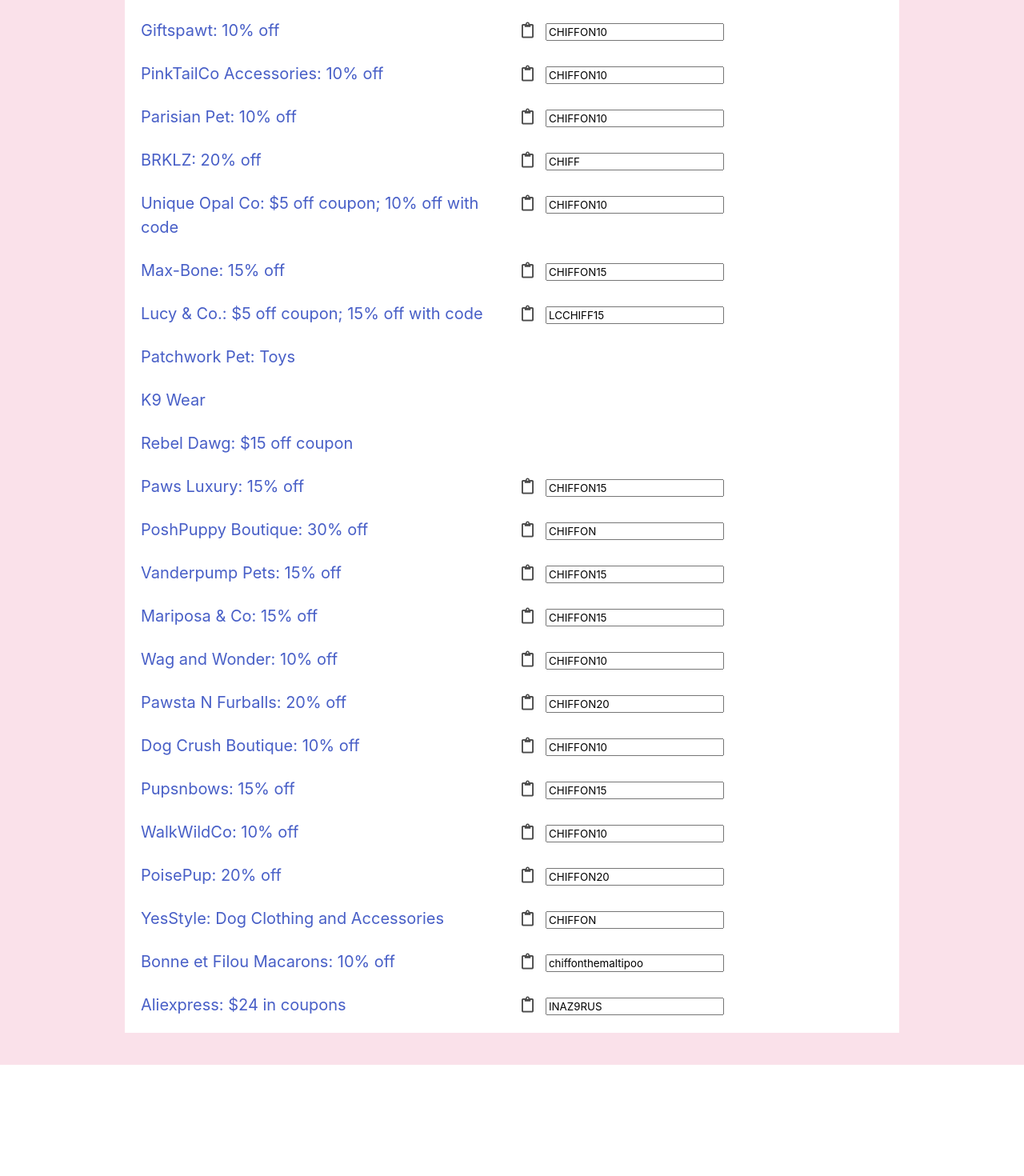
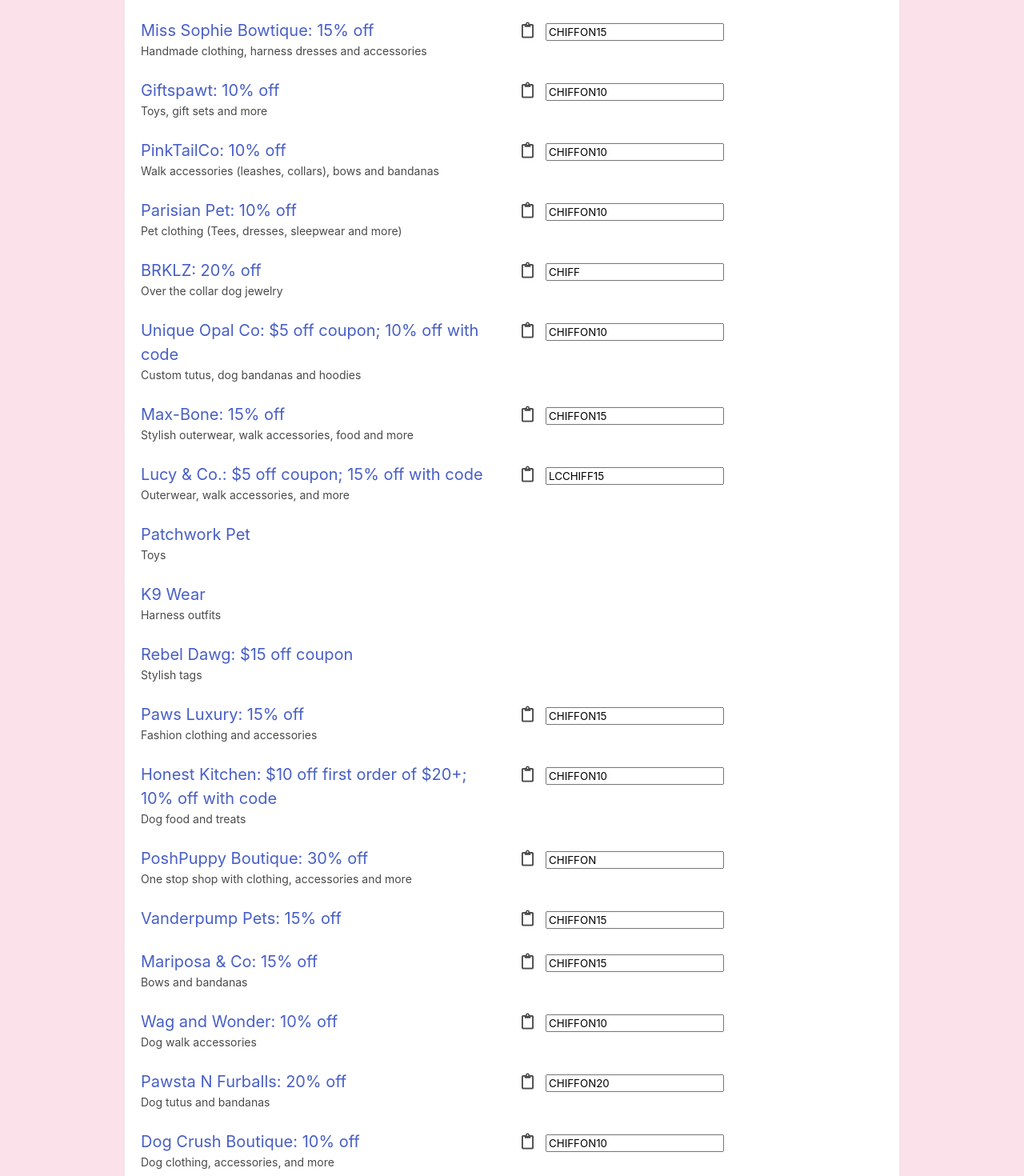
Before and after one commit to TechieQian/chiffon, a React (Create React App) app: page /shop in a window 1280 px wide. Shown: the part 720-2190 px from the top of the page at 80% size. Before the commit the page ends 2051 px from the top, so only its background shows below. Built offline with nearby package versions, Linux system fonts and the light colour scheme.

Commit message:
editing sponsors

```diff
--- a/src/body/Sponsor.tsx
+++ b/src/body/Sponsor.tsx
@@ -8,12 +8,13 @@ interface SponsorProps {
 
 function Sponsor(props: SponsorProps) {
   const { sponsor } = props;
-  const { label, link, code } = sponsor;
+  const { label, link, code, subtitle = ""} = sponsor;
   return (
     <div className={`columns`}>
       <div className="column">
         <div>
           <a href={link}>{label}</a>
+          <div style={{fontSize : "14px"}}>{subtitle}</div>
         </div>
       </div>
       <div className="column">{code && <Coupon text={code} />}</div>
--- a/src/data/sponsors.ts
+++ b/src/data/sponsors.ts
@@ -12,116 +12,132 @@ const sponsors = [
     code: null,
   },
   {
+    link: "https://www.etsy.com/shop/MissSophieBowtique",
+    label: "Miss Sophie Bowtique: 15% off",
+    code: "CHIFFON15",
+    subtitle : "Handmade clothing, harness dresses and accessories",
+  },
+  {
     link: "https://www.giftspawt.com/?ref=chiffon",
     label: "Giftspawt: 10% off",
     code: "CHIFFON10",
+    subtitle: "Toys, gift sets and more",
   },
   {
     link: "https://pinktailco.com/",
-    label: "PinkTailCo Accessories: 10% off",
+    label: "PinkTailCo: 10% off",
     code: "CHIFFON10",
+    subtitle: "Walk accessories (leashes, collars), bows and bandanas",
   },
   {
     link: "https://www.parisianpet.com/?Click=6069",
     label: "Parisian Pet: 10% off",
     code: "CHIFFON10",
+    subtitle: "Pet clothing (Tees, dresses, sleepwear and more)",
   },
   {
     link: "https://www.brklz.com//?ref=bb-xz32gw",
     label: "BRKLZ: 20% off",
     code: "CHIFF",
+    subtitle: "Over the collar dog jewelry",
   },
   {
     link: "http://i.refs.cc/k9Il2ZvM?smile_ref=eyJzbWlsZV9zb3VyY2UiOiJzbWlsZV91aSIsInNtaWxlX21lZGl1bSI6IiIsInNtaWxlX2NhbXBhaWduIjoicmVmZXJyYWxfcHJvZ3JhbSIsInNtaWxlX2N1c3RvbWVyX2lkIjo3MjE1OTYyMzl9",
     label: "Unique Opal Co: $5 off coupon; 10% off with code",
     code: "CHIFFON10",
+    subtitle: "Custom tutus, dog bandanas and hoodies",
   },
   {
     link: "https://max-bone.bop8.net/kn5Wz",
     label: "Max-Bone: 15% off",
     code: "CHIFFON15",
+    subtitle: "Stylish outerwear, walk accessories, food and more",
   },
   {
     link:
       "http://i.refs.cc/3jn5PukK?smile_ref=http://i.refs.cc/3jn5PukK?smile_ref=eyJzbWlsZV9zb3VyY2UiOiJzbWlsZV91aSIsInNtaWxlX21lZGl1bSI6IiIsInNtaWxlX2NhbXBhaWduIjoicmVmZXJyYWxfcHJvZ3JhbSIsInNtaWxlX2N1c3RvbWVyX2lkIjo0MTMxODczOTl9",
     label: "Lucy & Co.: $5 off coupon; 15% off with code",
     code: "LCCHIFF15",
+    subtitle: "Outerwear, walk accessories, and more",
   },
   {
     link: "https://shareasale.com/r.cfm?b=1505106&u=2634834&m=95444&urllink=&afftrack= ",
-    label: "Patchwork Pet: Toys",
+    label: "Patchwork Pet",
     code: null,
+    subtitle: "Toys",
   },
   {
     link: "https://shareasale.com/r.cfm?b=1665965&u=2634834&m=103400&urllink=&afftrack= ",
     label: "K9 Wear",
     code: null,
+    subtitle: "Harness outfits",
   },
   {
     link:
       "http://i.refs.cc/4AcWbcPu?smile_ref=eyJzbWlsZV9zb3VyY2UiOiJzbWlsZV91aSIsInNtaWxlX21lZGl1bSI6IiIsInNtaWxlX2NhbXBhaWduIjoicmVmZXJyYWxfcHJvZ3JhbSIsInNtaWxlX2N1c3RvbWVyX2lkIjo2MjY0NDQ4Mjh9",
     label: "Rebel Dawg: $15 off coupon",
     code: null,
+    subtitle: "Stylish tags",
   },
   {
     link: "https://www.instagram.com/pawsluxury",
     label: "Paws Luxury: 15% off",
     code: "CHIFFON15",
+    subtitle: "Fashion clothing and accessories",
+  },
+  {
+    link: "http://rwrd.io/kfdeenw?c",
+    label: "Honest Kitchen: $10 off first order of $20+; 10% off with code",
+    code: "CHIFFON10",
+    subtitle: "Dog food and treats",
   },
   {
     link: "https://www.poshpuppyboutique.com/",
     label: "PoshPuppy Boutique: 30% off",
     code: "CHIFFON",
+    subtitle: "One stop shop with clothing, accessories and more",
   },
   {
     link: "https://www.vanderpumppets.com/",
     label: "Vanderpump Pets: 15% off",
     code: "CHIFFON15",
+
   },
   {
     link: "https://www.etsy.com/shop/Mariposandco",
     label: "Mariposa & Co: 15% off",
     code: "CHIFFON15",
+    subtitle: "Bows and bandanas",
   },
   {
     link: "https://www.wagandwonder.com/",
     label: "Wag and Wonder: 10% off",
     code: "CHIFFON10",
+    subtitle: "Dog walk accessories"
   },
   {
     link: "https://pawstanfurballs.com/",
     label: "Pawsta N Furballs: 20% off",
     code: "CHIFFON20",
+    subtitle: "Dog tutus and bandanas",
   },
   {
     link: "https://dogcrushboutique.com/",
     label: "Dog Crush Boutique: 10% off",
     code: "CHIFFON10",
-  },
-  {
-    link: "https://www.etsy.com/shop/pupsnbows",
-    label: "Pupsnbows: 15% off",
-    code: "CHIFFON15",
-  },
-  {
-    link: "https://www.etsy.com/shop/WalkWildCo",
-    label: "WalkWildCo: 10% off",
-    code: "CHIFFON10",
+    subtitle: "Dog clothing, accessories, and more"
   },
   {
     link: "https://poisepup.com/discount/CHIFFON20",
     label: "PoisePup: 20% off",
     code: "CHIFFON20",
+    subtitle: "Dog walk accessories"
   },
   {
     link: "https://www.yesstyle.com/en/home.html?rco=CHIFFON",
-    label: "YesStyle: Dog Clothing and Accessories",
+    label: "YesStyle",
     code: "CHIFFON",
-  },
-  {
-    link: "https://bonneetfilou.com/",
-    label: "Bonne et Filou Macarons: 10% off",
-    code: "chiffonthemaltipoo",
+  subtitle: "Dog clothing and accessories"
   },
   {
     link:
@@ -134,6 +150,7 @@ const sponsors = [
 export interface ISponsor {
   link: string;
   label: string;
+  subtitle? : string;
   code: null | string;
 }
 
```
